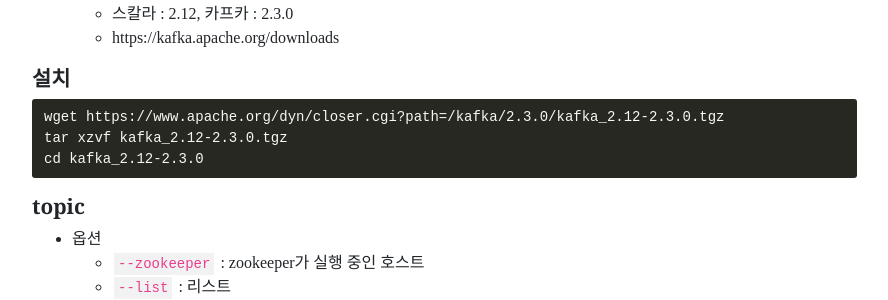
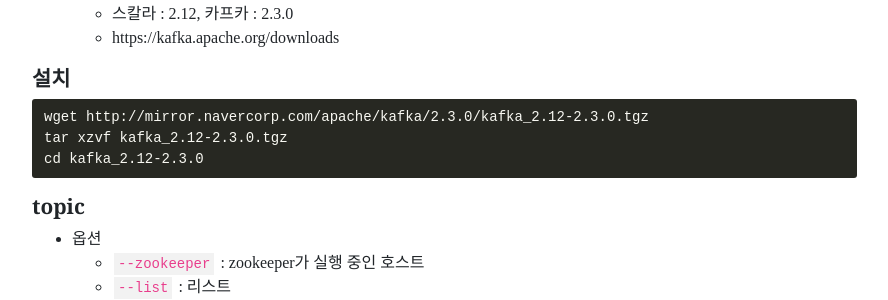
Before and after one commit to akageun/akageun.github.io, a Jekyll site: the page built from _posts/2019-09-10-docker-compose-local-kafka.md, in a window 1280 px wide and 900 px high, scrolled down 2562 px. Shown: the part 151-451 px from the top of the window, without its empty margins (53-941 px from the left). Built offline with Jekyll 4.4.1, drawn with Linux system fonts in a browser that asks for light colours; some web fonts are replaced; comment, search, counter and statistics services are not loaded; some of the changed lines change nothing that is shown.

Commit message:
Update 2019-09-10-docker-compose-local-kafka.md

````diff
--- a/_posts/2019-09-10-docker-compose-local-kafka.md
+++ b/_posts/2019-09-10-docker-compose-local-kafka.md
@@ -137,14 +137,12 @@
     - 스칼라 : 2.12, 카프카 : 2.3.0
     - https://kafka.apache.org/downloads
 
-
 #### 설치
 ```
-wget https://www.apache.org/dyn/closer.cgi?path=/kafka/2.3.0/kafka_2.12-2.3.0.tgz
+wget http://mirror.navercorp.com/apache/kafka/2.3.0/kafka_2.12-2.3.0.tgz
 tar xzvf kafka_2.12-2.3.0.tgz
 cd kafka_2.12-2.3.0
 ```
-
 
 #### topic
 - 옵션
````
